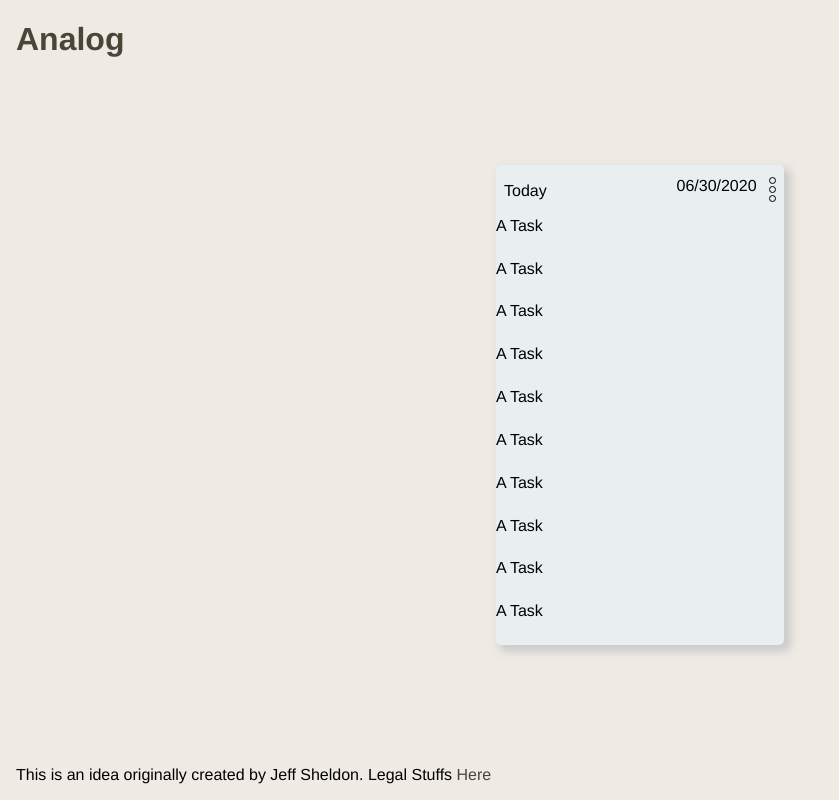
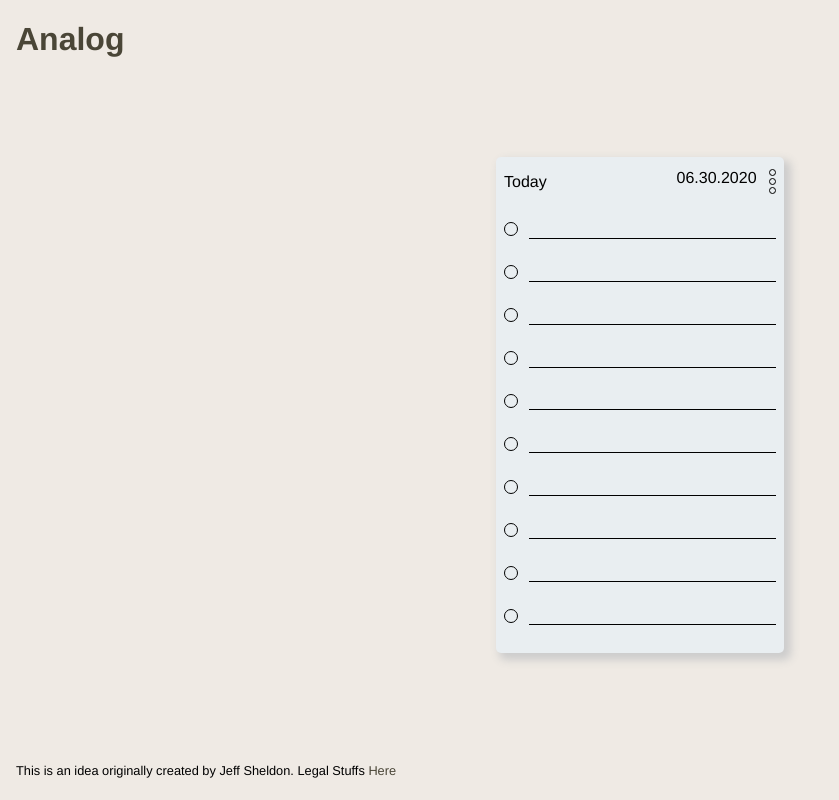
Before and after one commit to dock90/analog, a Next.js app: page / in a window 1280 px wide. Shown: the whole page, without its empty margins (0-839 px from the left). Built offline with nearby package versions, Linux system fonts and the light colour scheme.

Commit message:
Update styles

```diff
--- a/pages/index.js
+++ b/pages/index.js
@@ -30,6 +30,7 @@
   border-radius: 5px;
   width: 288px;
   height: 480px;
+  padding-bottom: 1rem;
 `
 
 const CardHeader = styled.div`
@@ -65,15 +66,48 @@
   border: 0.5px solid black;
   border-radius: 50%;
   margin-bottom: 2px;
+  background: ${props => props.complete ? 'black' : 'none'};
 `
 
 const Task = styled.div`
+  display: grid;
+  grid-template-columns: 25px 1fr;
+  grid-template-rows: 1fr;
+  align-items: center;
+  margin-left: 0.5rem;
+  margin-right: 0.5rem;
   p {
     margin: 0;
   }
 `
 
+const TaskCircle = styled.div`
+  height: 12px;
+  width: 12px;
+  border-radius: 50%;
+  border: 0.5px solid black;
+  background: linear-gradient(to right, ${props => props.inProgress ? 'black' : '#e9eef1'} 50%, ${props => props.complete ? 'black' : '#e9eef1'} 50%);
+`
+
+const TaskItem = styled.div`
+  border-bottom: 1px solid black;
+
+  input {
+    width: 100%;
+    background: none;
+    border: none;
+    text-decoration: ${props => props.complete ? 'line-through' : 'none'};
+
+    :focus {
+      outline: none;
+    }
+  }
+`
+
 const Footer = styled.div`
+  p {
+    font-size: 0.8rem;
+  }
   a {
     text-decoration: none;
     color: ${props => props.theme.colors.primary};
@@ -82,10 +116,59 @@
 
 const Home = () => {
   const [today, setToday] = useState(null);
+  const [taskCopy, setTaskCopy] = useState({})
+  const [taskInProgress, setTaskInProgress] = useState({})
+  const [taskComplete, setTaskComplete] = useState({})
+  const [signalStatus, setSignalStatus] = useState({})
 
   useEffect(() => {
-    setToday(format(new Date(), 'MM/dd/yyyy'))
+    setToday(format(new Date(), 'MM.dd.yyyy'))
   });
+
+  const signals = ['signal1', 'signal2', 'signal3']
+
+  const tasks = [
+    'task0',
+    'task1',
+    'task2',
+    'task3',
+    'task4',
+    'task5',
+    'task6',
+    'task7',
+    'task8',
+    'task9'
+  ]
+
+  const handleChange = (event) => {
+    const value = event.target.value;
+    setTaskCopy({
+      ...taskCopy,
+      [event.target.name]: value
+    });
+  }
+
+  const handleTaskUpdate = (event) => {
+    if (taskCopy[event.target.id]) {
+      setTaskInProgress({
+        ...taskInProgress,
+        [event.target.id]: true
+      });
+      if (taskInProgress[event.target.id] === true) {
+        setTaskComplete({
+          ...taskComplete,
+          [event.target.id]: true
+        });
+      }
+    }
+  }
+
+  const handleSignalStatusUpdate = (event) => {
+    setSignalStatus({
+      ...signalStatus,
+      [event.target.id]: !signalStatus[event.target.id]
+    })
+  }
 
   return (
     <Container>
@@ -98,22 +181,36 @@
           <Overview>
             <Today><p>{today}</p></Today>
             <Signals>
-              <Signal></Signal>
-              <Signal></Signal>
-              <Signal></Signal>
+              {signals.map(signal => (
+                <Signal
+                  id={signal}
+                  complete={signalStatus[signal]}
+                  onClick={handleSignalStatusUpdate}
+                />
+              ))}
             </Signals>
           </Overview>
         </CardHeader>
-        <Task><p>A Task</p></Task>
-        <Task><p>A Task</p></Task>
-        <Task><p>A Task</p></Task>
-        <Task><p>A Task</p></Task>
-        <Task><p>A Task</p></Task>
-        <Task><p>A Task</p></Task>
-        <Task><p>A Task</p></Task>
-        <Task><p>A Task</p></Task>
-        <Task><p>A Task</p></Task>
-        <Task><p>A Task</p></Task>
+        {tasks.map(task => {
+          return (
+            <Task key={task}>
+              <TaskCircle
+                id={task}
+                inProgress={taskInProgress[task]}
+                complete={taskComplete[task]}
+                onClick={handleTaskUpdate}
+              />
+              <TaskItem complete={taskComplete[task]}>
+                <input
+                  type="text"
+                  name={task}
+                  value={taskCopy.task}
+                  onChange={handleChange}
+                />
+              </TaskItem>
+            </Task>
+          )
+        })}
       </Card>
 
       <Footer>
```
